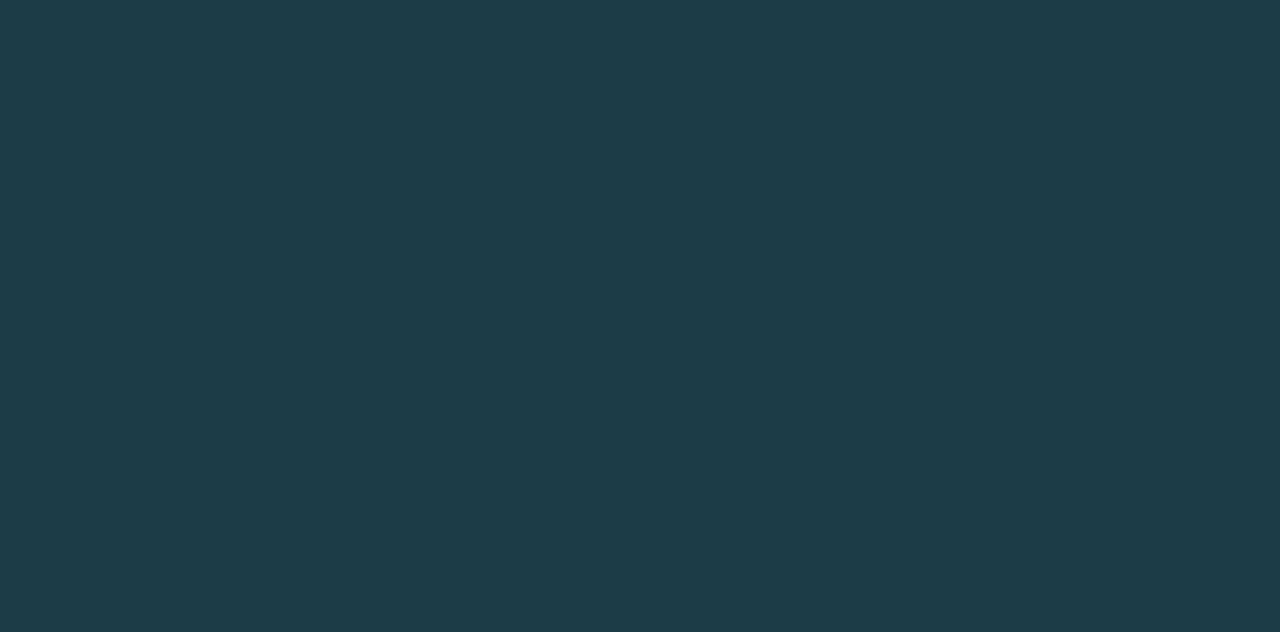
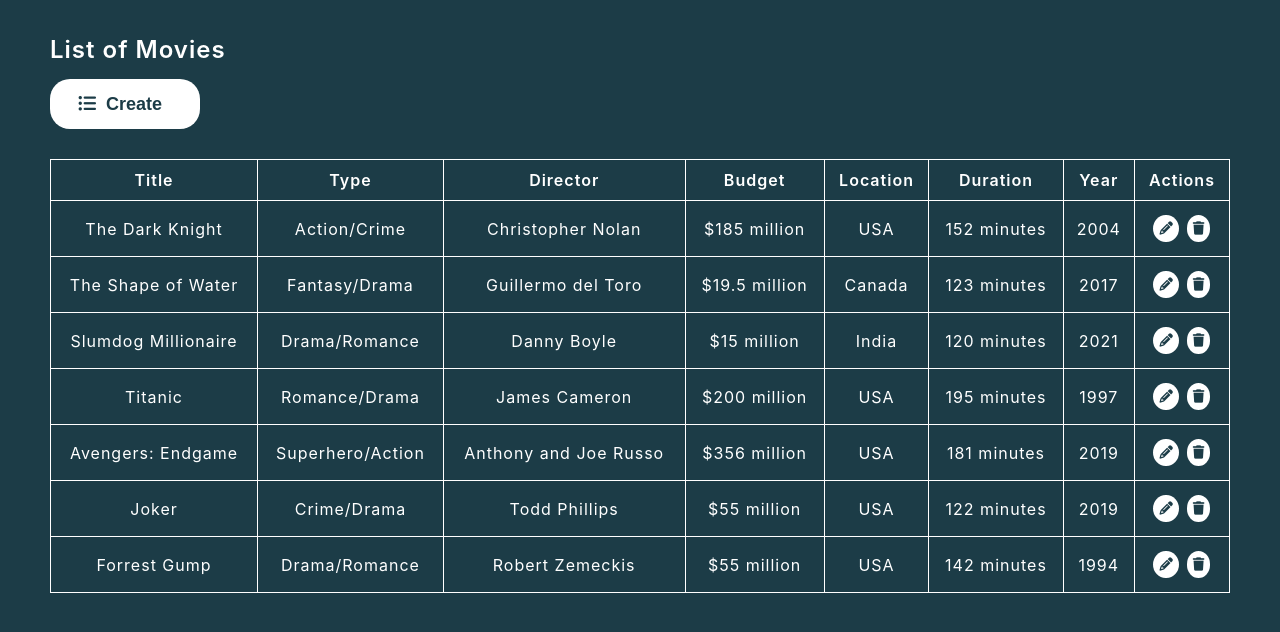
Before and after one commit to absmani16/movies, a React (Create React App) app: page / in a window 1280 px wide. Before the commit this address had no page. Shown: the top 632 px of the page. Built offline with nearby package versions, Linux system fonts and the light colour scheme; data requests are answered from the project's data file.

Commit message:
Route updates

```diff
--- a/src/App.js
+++ b/src/App.js
@@ -19,9 +19,9 @@
   return (
     <BrowserRouter>
       <Routes>
-        <Route path="/home" element={SuspensePage(<Home />)} />
-        <Route path="/home/:id" element={SuspensePage(<Edit />)} />
-        <Route path="/home/create" element={SuspensePage(<Create />)} />
+        <Route path="/" element={SuspensePage(<Home />)} />
+        <Route path="/:id" element={SuspensePage(<Edit />)} />
+        <Route path="/create" element={SuspensePage(<Create />)} />
       </Routes>
     </BrowserRouter>
   );
--- a/src/Page/Create/index.jsx
+++ b/src/Page/Create/index.jsx
@@ -26,7 +26,7 @@
                 method="post"
                 loadOnMount={false}
                 paramsData={formValues}
-                onSuccess={() => navigate("/home")}
+                onSuccess={() => navigate("/")}
                 render={({ loadOnMount, fetching }) => (
                     <form
                     name="create"
--- a/src/Page/Edit/index.jsx
+++ b/src/Page/Edit/index.jsx
@@ -48,7 +48,7 @@
                             method="put"
                             loadOnMount={false}
                             paramsData={formValues}
-                            onSuccess={() => navigate("/home")}
+                            onSuccess={() => navigate("/")}
                             render={({ loadOnMount, fetching }) => (
                                 <form
                                     name="edit"
--- a/src/Page/Home/index.jsx
+++ b/src/Page/Home/index.jsx
@@ -30,7 +30,7 @@
                     label="Create"
                     icon="fa-solid fa-list-ul"
                     className={style.addBtn}
-                    onClick={() => navigate("/home/create")}
+                    onClick={() => navigate("/create")}
                 />
                 {
                     fetching === true && (
@@ -55,7 +55,7 @@
                                     columnTitle: "Actions",
                                     render: ({ item }) => (
                                         <div className={style.actions}>
-                                            <button title="Edit" onClick={() => navigate(`/home/${item.id}`)}>
+                                            <button title="Edit" onClick={() => navigate(`/${item.id}`)}>
                                                 <i className="fa-solid fa-pencil"></i>
                                             </button>
                                             <Delete
```
